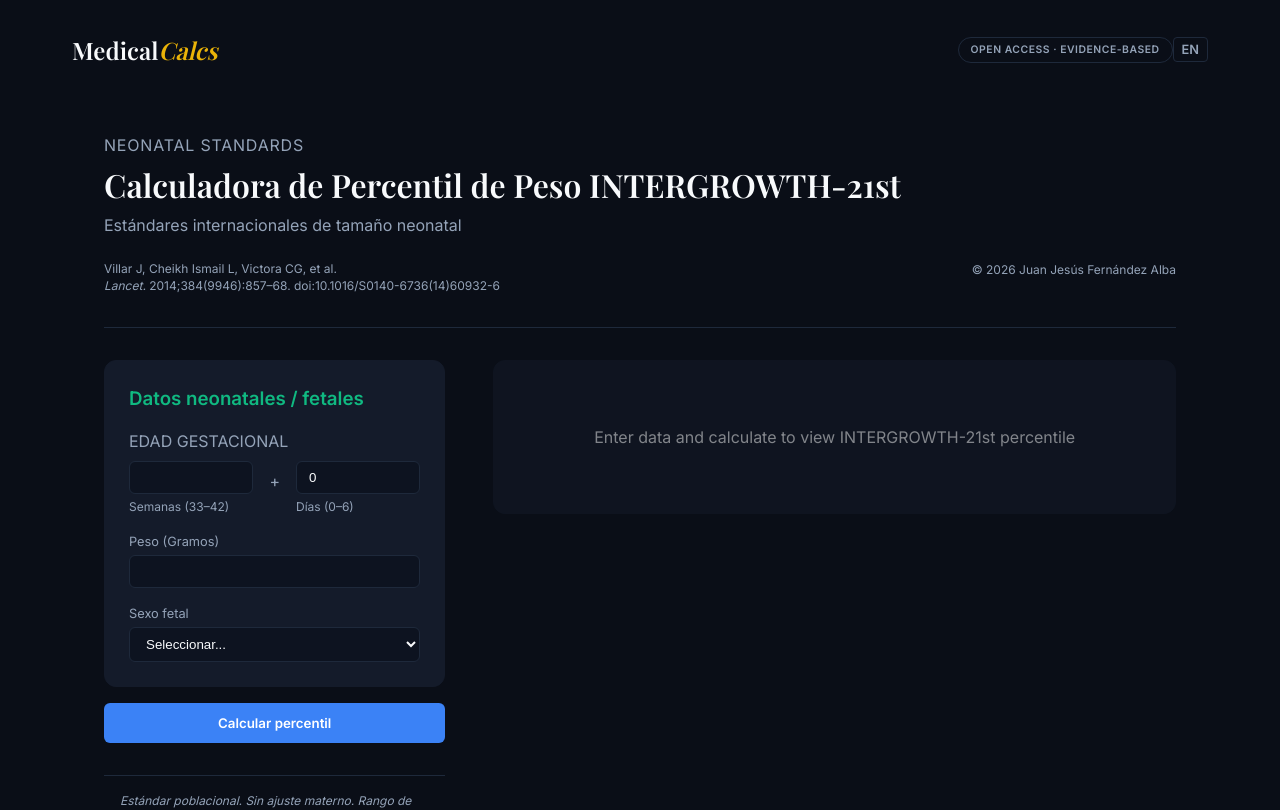
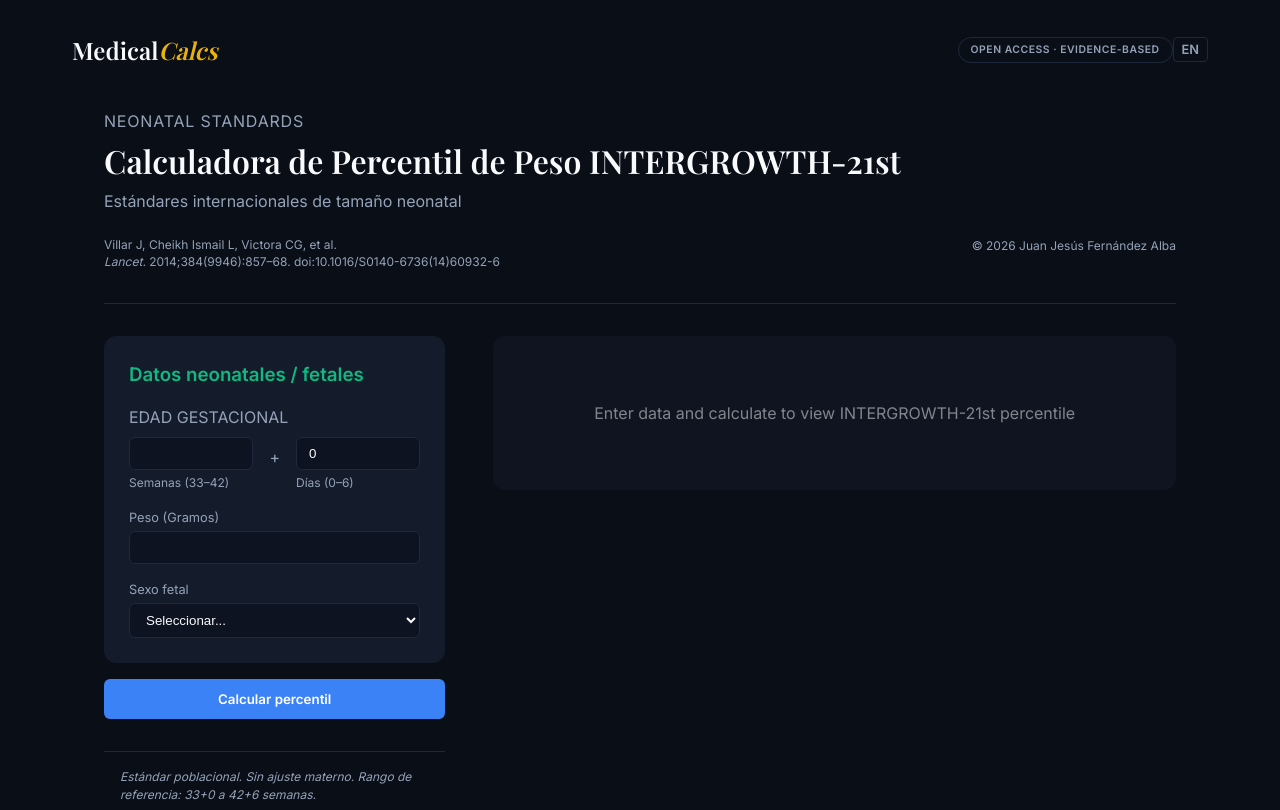
Before and after one commit to ginejuan/MedicalCalcs, a React (Vite) app: page /intergrowth21 in a window 1280 px wide. Shown: the top 810 px of the page. Built offline with nearby package versions, Linux system fonts and the light colour scheme; a web font is replaced by a local one.

Commit message:
style: reduce top padding of page headers

```diff
--- a/src/pages/FetalBmiCalculator.tsx
+++ b/src/pages/FetalBmiCalculator.tsx
@@ -91,7 +91,7 @@ export const FetalBmiCalculator: React.FC = () => {
 
   return (
     <div className="container" style={{ paddingBottom: 'var(--space-3xl)' }}>
-      <div style={{ padding: 'var(--space-xl) 0', borderBottom: '1px solid var(--color-border)', marginBottom: 'var(--space-xl)' }}>
+      <div style={{ paddingTop: 'var(--space-sm)', paddingBottom: 'var(--space-xl)', borderBottom: '1px solid var(--color-border)', marginBottom: 'var(--space-xl)' }}>
         <Typography variant="caption" className="text-gold" style={{ letterSpacing: '0.05em' }}>FETAL GROWTH</Typography>
         <Typography variant="h1" style={{ fontSize: '2rem', marginTop: 'var(--space-xs)' }}>
           {t('title_bmi')}
--- a/src/pages/FetalWeightCalculator.tsx
+++ b/src/pages/FetalWeightCalculator.tsx
@@ -90,7 +90,7 @@ export const FetalWeightCalculator: React.FC = () => {
 
   return (
     <div className="container" style={{ paddingBottom: 'var(--space-3xl)' }}>
-      <div style={{ padding: 'var(--space-xl) 0', borderBottom: '1px solid var(--color-border)', marginBottom: 'var(--space-xl)' }}>
+      <div style={{ paddingTop: 'var(--space-sm)', paddingBottom: 'var(--space-xl)', borderBottom: '1px solid var(--color-border)', marginBottom: 'var(--space-xl)' }}>
         <Typography variant="caption" className="text-gold" style={{ letterSpacing: '0.05em' }}>FETAL GROWTH</Typography>
         <Typography variant="h1" style={{ fontSize: '2rem', marginTop: 'var(--space-xs)' }}>
           {t('title_fw')}
--- a/src/pages/Intergrowth21Calculator.tsx
+++ b/src/pages/Intergrowth21Calculator.tsx
@@ -90,7 +90,7 @@ export const Intergrowth21Calculator: React.FC = () => {
 
   return (
     <div className="container" style={{ paddingBottom: 'var(--space-3xl)' }}>
-      <div style={{ padding: 'var(--space-xl) 0', borderBottom: '1px solid var(--color-border)', marginBottom: 'var(--space-xl)' }}>
+      <div style={{ paddingTop: 'var(--space-sm)', paddingBottom: 'var(--space-xl)', borderBottom: '1px solid var(--color-border)', marginBottom: 'var(--space-xl)' }}>
         <Typography variant="caption" className="text-gold" style={{ letterSpacing: '0.05em' }}>NEONATAL STANDARDS</Typography>
         <Typography variant="h1" style={{ fontSize: '2rem', marginTop: 'var(--space-xs)' }}>
           {t('title_ig')}
```
